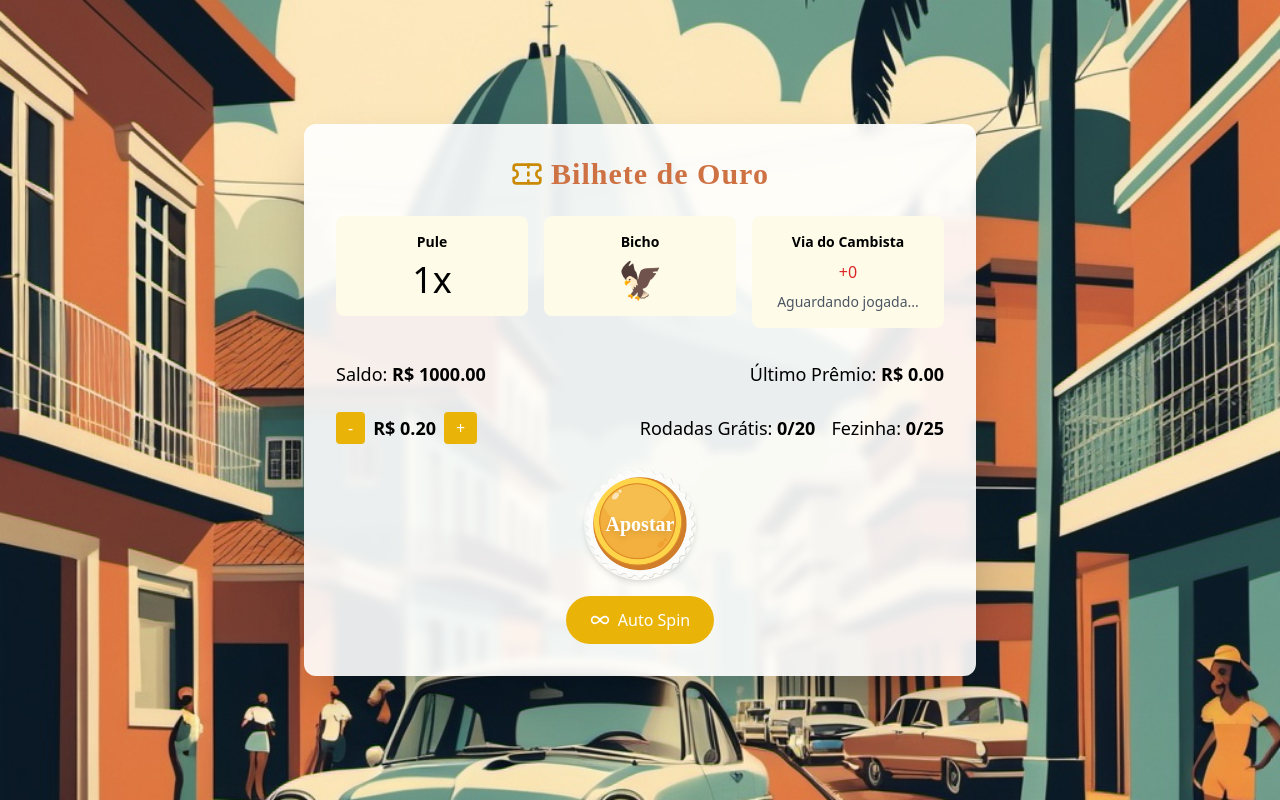
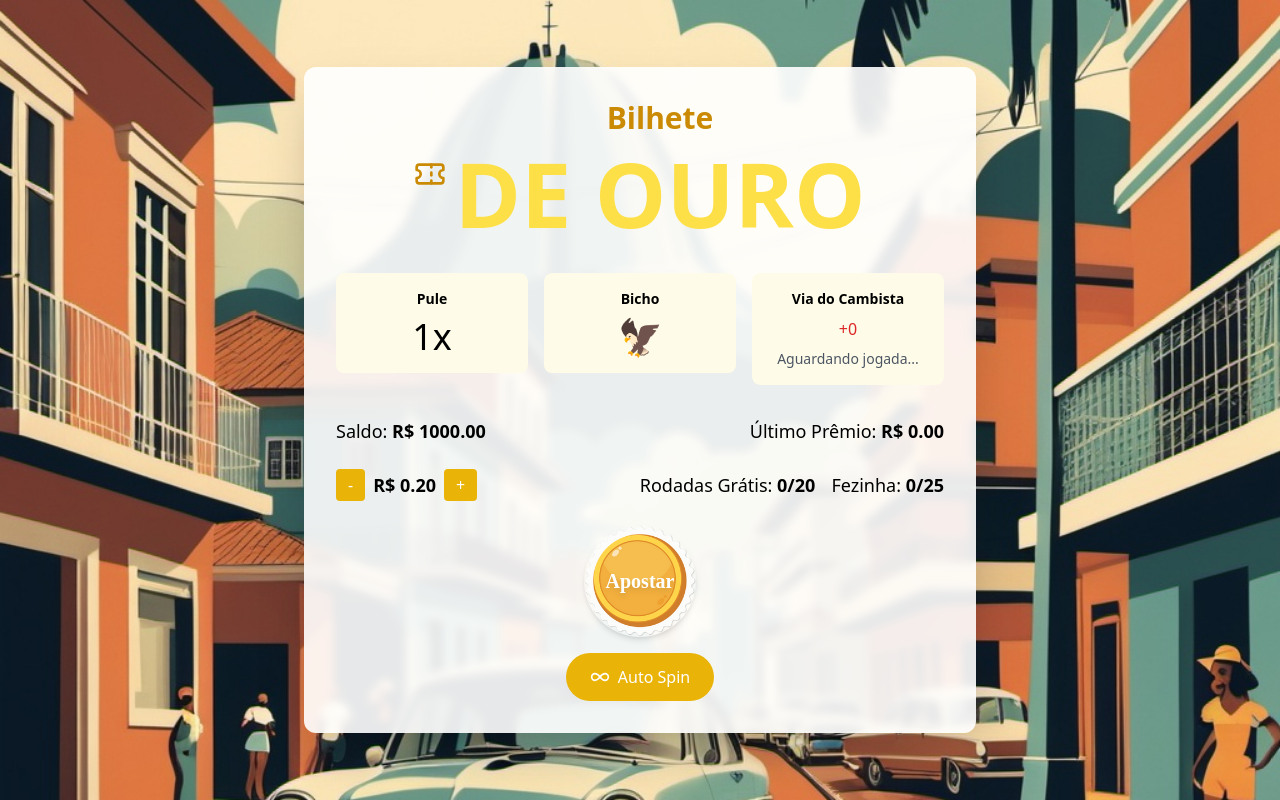
Before and after one commit to Matheus-Dev-Souza/Bilhete-de-ouro, a React (Vite) app: page / in a window 1280 px wide. Built offline with nearby package versions, Linux system fonts and the light colour scheme.

Commit message:
feat: adicionando nome do index

```diff
--- a/index.html
+++ b/index.html
@@ -4,6 +4,8 @@
     <meta charset="UTF-8" />
     <link rel="icon" type="image/svg+xml" href="/vite.svg" />
     <meta name="viewport" content="width=device-width, initial-scale=1.0" />
+    <link href="https://fonts.googleapis.com/css2?family=Fredoka:wght@400;700&display=swap" rel="stylesheet">
+
     <title>Bilhete de Ouro</title>
   </head>
   <body>
--- a/src/components/SlotMachine.tsx
+++ b/src/components/SlotMachine.tsx
@@ -172,21 +172,13 @@ export function SlotMachine() {
       <div className="relative z-10 bg-white/90 backdrop-blur-sm rounded-xl shadow-2xl p-8 max-w-2xl w-full">
         <WinEffects show={gameState.currentWin > gameState.bet * 10} />
 
-    {/* Seção do título "Bilhete de Ouro" com estilo customizado */}
         <div className="flex items-center justify-center gap-2 mb-6">
           <Ticket className="w-8 h-8 text-yellow-600" />
-      <h1
-        className="text-3xl font-bold"
-        style={{
-          fontFamily: `'Pacifico', cursive`, // fonte manuscrita ou estilosa
-          color: '#ce7143', // cor igual ao exemplo
-          letterSpacing: '1px',
-        }}
-      >
-        Bilhete de Ouro
+          <h1 className="text-3xl font-bold text-yellow-600 leading-tight text-center">
+            Bilhete <br />
+            <span className="font-MotterCorpus text-yellow-300 text-[3em]">DE OURO</span>
           </h1>
         </div>
-
 
         {isFezinhaActive && (
           <div className="bg-green-100 text-green-800 px-4 py-2 rounded-lg mb-4 flex items-center justify-between">
--- a/src/index.css
+++ b/src/index.css
@@ -5,3 +5,10 @@
 .text-shadow-lg {
   text-shadow: 2px 2px 4px rgba(0, 0, 0, 0.3);
 }
+
+@font-face {
+  font-family: 'MotterCorpus';
+  src: url('./assets/fonts/MotterCorpus.woff2') format('woff2');
+  font-weight: normal;
+  font-style: normal;
+}
--- a/tailwind.config.js
+++ b/tailwind.config.js
@@ -1,11 +1,12 @@
 /** @type {import('tailwindcss').Config} */
 module.exports = {
-  content: [
-    "./index.html",
-    "./src/**/*.{js,ts,jsx,tsx}", // importante para incluir os arquivos do Vite
-  ],
+  content: ["./src/**/*.{js,jsx,ts,tsx}"],
   theme: {
-    extend: {},
+    extend: {
+      fontFamily: {
+        motter: ['MotterCorpus', 'sans-serif', 'Fredoka'],
+      },
+    },
   },
   plugins: [],
 }
```
Also changed, not shown: 1 other file (tests, documents, lock files or other folders). Lines whose indentation alone changed are shown as unchanged.
